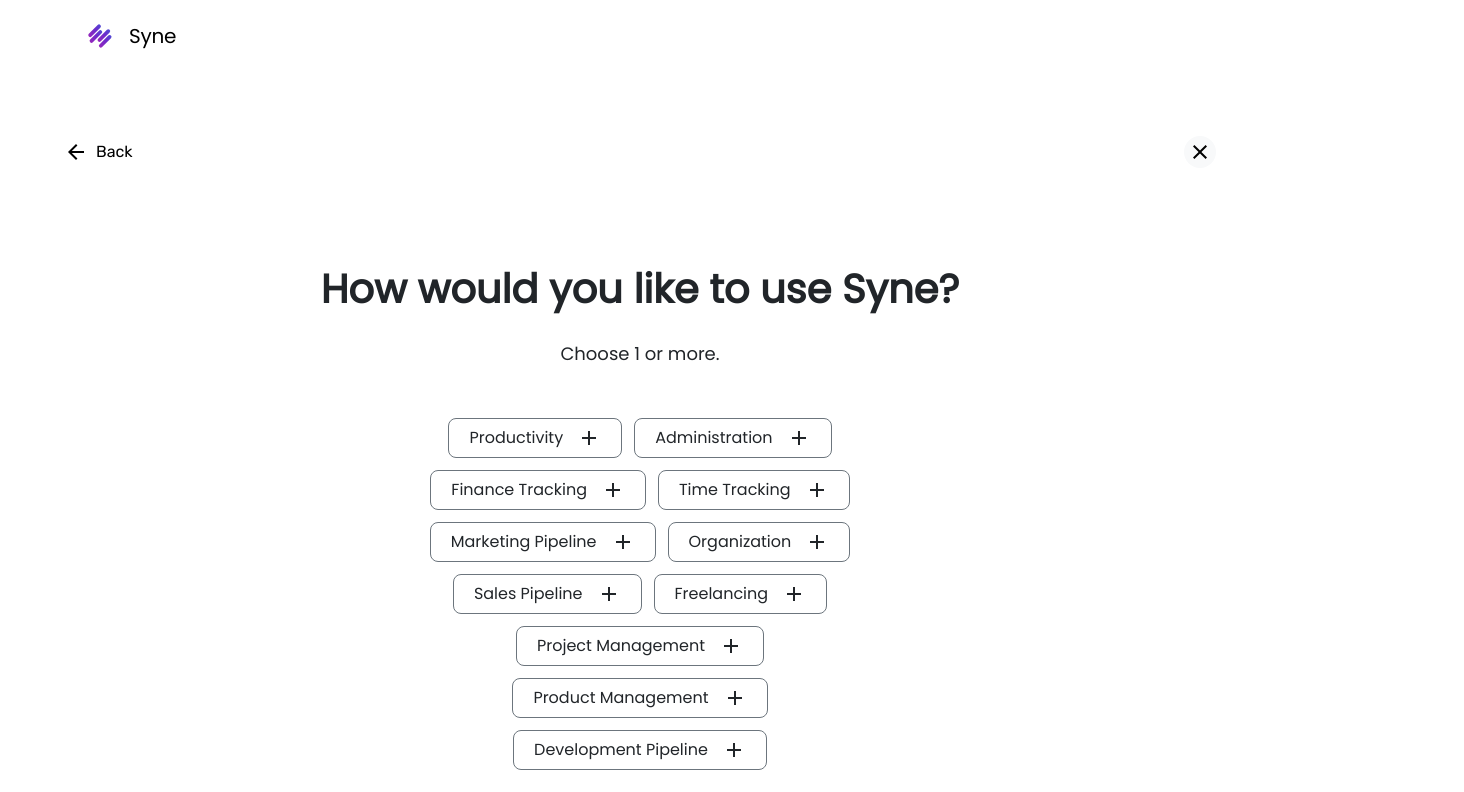
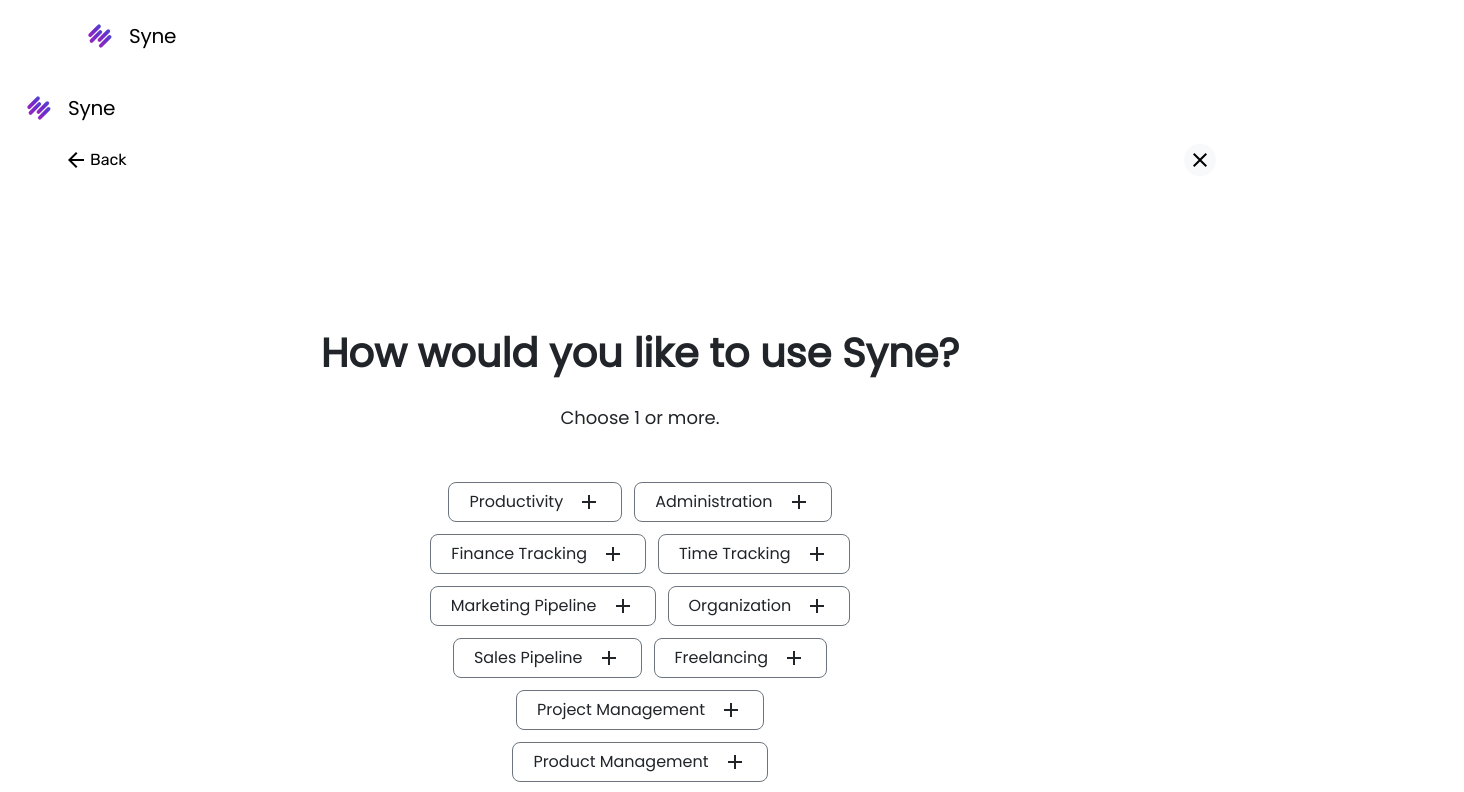
Before and after one commit to jeannyinthelamp/sycamore.ai, a React (Create React App) app: page /onboarding_2 in a window 1280 px wide. Shown: the top 792 px of the page, 1464 px wide, since content can reach past the window. Built offline with nearby package versions, Linux system fonts and the light colour scheme; a web font is replaced by a local one.

Commit message:
Move Onboarding_header into Onboarding_nav
Moving header component into nav to fix margin issues. When window is resized, logo will move relative to navbar

```diff
--- a/src/Components/Onboarding/Onboarding_nav/Onboarding_nav.js
+++ b/src/Components/Onboarding/Onboarding_nav/Onboarding_nav.js
@@ -4,6 +4,7 @@ import back from "../../../Assets/Icons/Onboarding_Icons/back.svg"
 import back_selected from "../../../Assets/Icons/Onboarding_Icons/back_selected.svg"
 import exit from "../../../Assets/Icons/Onboarding_Icons/exit.svg"
 import Onboarding_Action_Modal from "../Onboarding_Action_Modal/Onboarding_Action_Modal"
+import syne_logo from "../../../Assets/Icons/syne-logo.svg";
 
 export default function Onboarding_Nav(props) {
   const currentLocation = useLocation();
@@ -42,11 +43,25 @@ export default function Onboarding_Nav(props) {
     }
   };
 
+  // Only show nav bar if we can go to previous page
+  const renderNavBar = currentLocation.pathname !== '/onboarding_1';
+
   return (
     //* Back and Exit buttons
-<div class="flex p-4 md:p-16 justify-between items-center self-stretch">
+    <div className=' w-[100%] self-stretch'>
+      <div className='header-inner-wrapper w-[1440px] h-[72px] mx-[24px] pt-[16px] pb-[16px] flex justify-start items-center pr-'>
+        <img
+          className='w-[30px] h-[30px] mr-[14px]'
+          src={syne_logo}
+          alt='Syne Logo'
+        />
+        <p className='font-Poppins text-[20px] font-normal leading-[30px] tracking-[-0.266px]'>
+          Syne
+        </p>
+      </div>
+      {renderNavBar && (
+        <div className="flex p-16 px-74 h-[64px] pt-[16px] pb-[136px] justify-between items-center self-stretch">
       <Link
-        //^  Fonts wont update
         className='flex'
         to={traverseBack(currentLocation.pathname)}
         onClick={() => {
@@ -60,11 +75,10 @@ export default function Onboarding_Nav(props) {
           );
         }}
       >
-        <div class="flex items-center hover:text-[#556AEB]"
+        <div class="flex items-center gap-[2px] hover:text-[#556AEB]"
           onMouseEnter={() => setIsBackHovered(true)}
           onMouseLeave={() => setIsBackHovered(false)} >
           <img
-            class='mr-2'
             src={isBackHovered ? back_selected : back}
             alt='back'
           />
@@ -91,7 +105,6 @@ export default function Onboarding_Nav(props) {
           height: '32px',
         }}
       >
-
       <img
           className=''
           src={exit}
@@ -111,5 +124,7 @@ export default function Onboarding_Nav(props) {
       bottomBtnOnClick={handleSkip}
     />
     </div>
+    )}
+    </div>
   );
 }
```
Also changed, not shown: src/Assets/Icons/Onboarding_Icons/back.svg.
